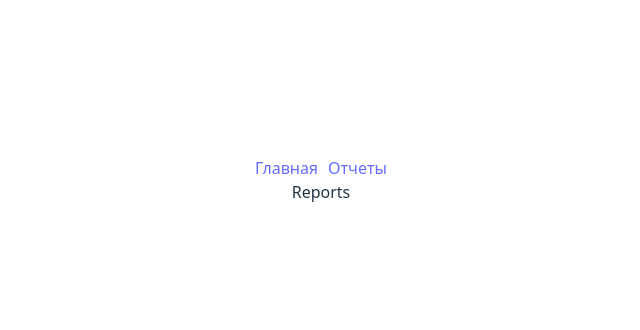
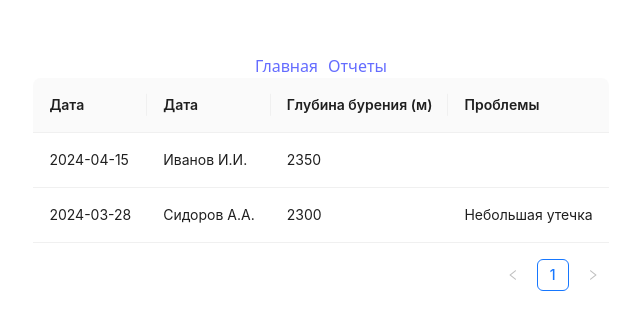
Before and after one commit to linzerooo/OilPie, a React (Vite) app: page /reports/1 in a window 1280 px wide. Shown: the part 220-550 px from the top of the page, without its empty margins (319-959 px from the left). Built offline with nearby package versions, Linux system fonts and the light colour scheme.

Commit message:
Добавлено отображение маршрутов.

```diff
--- a/src/Components/Reports/index.tsx
+++ b/src/Components/Reports/index.tsx
@@ -1,12 +1,66 @@
-// interface DataType {
-//   [
-//     date: string,
-//     engineer: string,
-//     depth: string,
-//     issues: string,
-//   ]
-// }
+import { type TableColumnsType, Table } from "antd";
+import { useParams } from "react-router-dom";
+
+interface Report {
+  date: string;
+  engineer: string;
+  depth: number; // Изменено на number, так как это числовое значение
+  issues: string;
+}
+
+const reportsData: Record<string, Report[]> = {
+  1: [
+    {
+      date: "2024-04-15",
+      engineer: "Иванов И.И.",
+      depth: 2350,
+      issues: "",
+    },
+    {
+      date: "2024-03-28",
+      engineer: "Сидоров А.А.",
+      depth: 2300,
+      issues: "Небольшая утечка",
+    },
+  ],
+  2: [],
+  3: [
+    {
+      date: "2024-05-10",
+      engineer: "Петров П.П.",
+      depth: 1200,
+      issues: "Авария — обрушение стенки",
+    },
+  ],
+};
 
 export const Reports = () => {
-    return <>Reports</>
-}
+  const { id } = useParams<{ id: string }>();
+
+  const currentReport = id ? reportsData[id] || [] : [];
+
+  const columns: TableColumnsType<Report> = [
+    {
+      title: "Дата",
+      dataIndex: "date",
+      key: "0",
+    },
+    {
+      title: "Дата",
+      dataIndex: "engineer",
+      key: "1",
+    },
+    {
+      title: "Глубина бурения (м)",
+      dataIndex: "depth",
+      key: "2",
+    },
+    {
+      title: "Проблемы",
+      dataIndex: "issues",
+      key: "3",
+    },
+  ];
+
+  return <Table columns={columns} dataSource={currentReport} />;
+};
```
